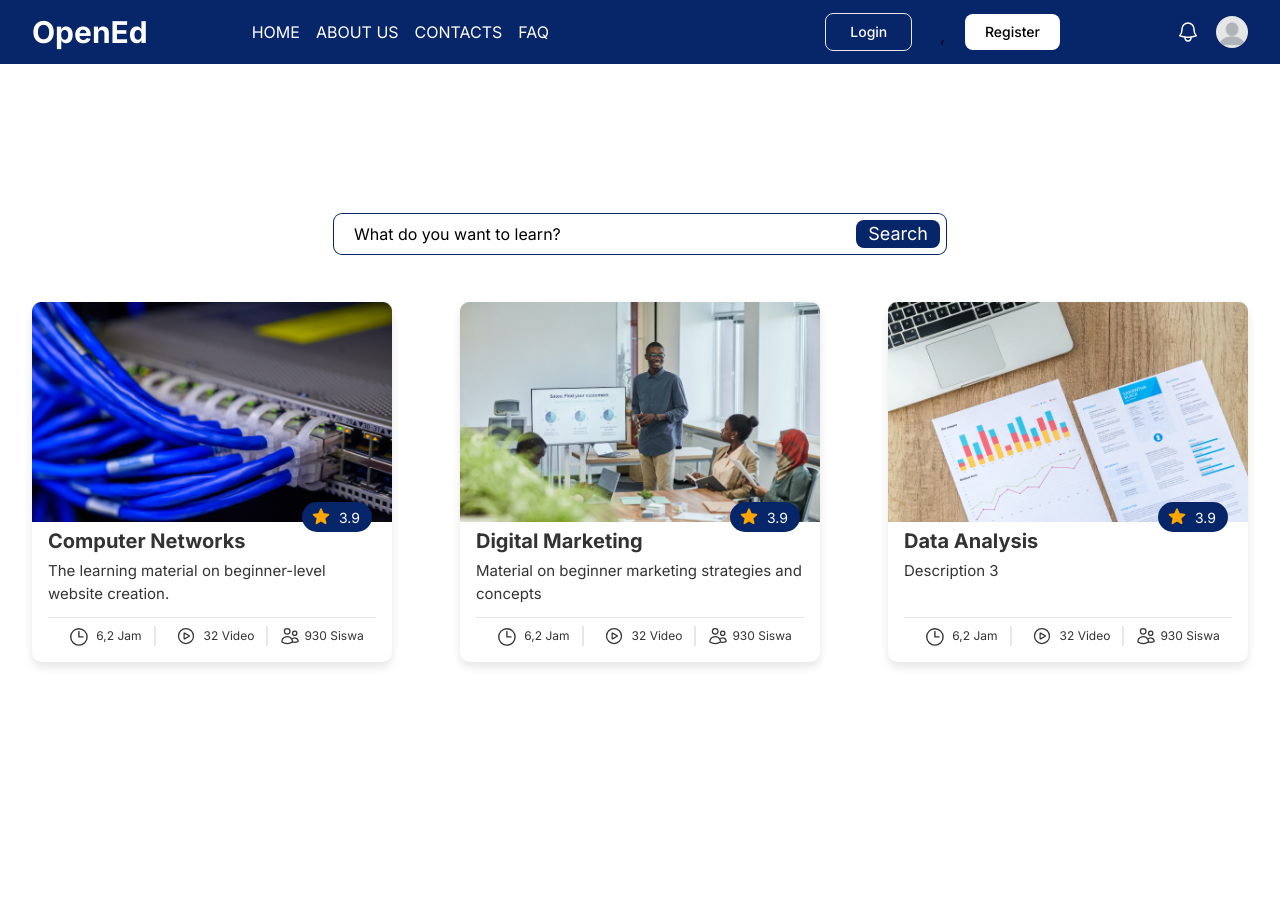
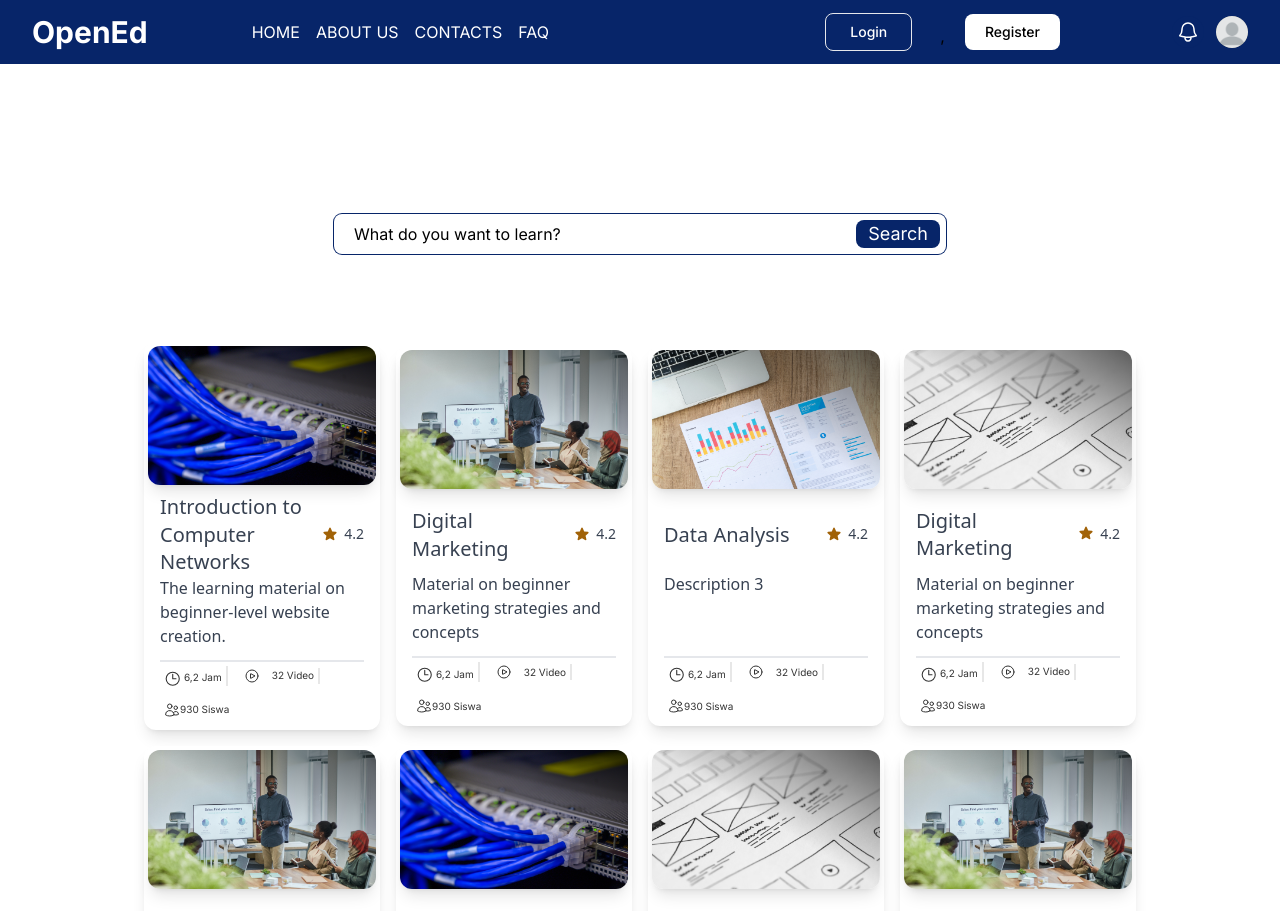
Before and after one commit to Xanvia/MOOC-IT-Center-UOP, a Next.js app in the folder frontend/: page / in a window 1280 px wide. Shown: the top 911 px of the page. Before the commit the page ends 800 px from the top, so only its background shows below. Built offline with nearby package versions, Linux system fonts and the light colour scheme; no server answers.

Commit message:
feat: home page cards responsive

```diff
--- a/frontend/src/app/(public)/layout.tsx
+++ b/frontend/src/app/(public)/layout.tsx
@@ -2,6 +2,8 @@ import type { Metadata } from "next";
 import { Inter } from "next/font/google";
 import "@/styles/globals.css";
 import { Toaster } from "sonner";
+import Navbar from "@/components/Navbar/Navbar";
+
 const inter = Inter({ subsets: ["latin"] });
 
 export const metadata: Metadata = {
@@ -17,6 +19,7 @@ export default function RootLayout({
     <html lang="en">
       <body className={inter.className}>
         <Toaster richColors closeButton position="top-right" />
+        <Navbar />
         {children}
       </body>
     </html>
--- a/frontend/src/app/(public)/page.tsx
+++ b/frontend/src/app/(public)/page.tsx
@@ -1,42 +1,77 @@
 "use client";
 import { useEffect, useState } from "react";
-import Cookies from "js-cookie";
-import Navbar from "@/components/Navbar/Navbar";
 import Search from "@/components/Search/Search";
 import CourseCard from "@/components/Course/CourseCard/CourseCard";
 
 const course1 = "/images/course1.png";
 const course2 = "/images/course2.png";
 const course3 = "/images/course3.png";
+const course6 = "/images/course6.png";
+const course5 = "/images/course5.png";
 
 export default function Home() {
   return (
-    <div>
-      <Navbar />
+    <>
       <Search />
-      <div className="flex justify-center space-x-1">
-        <div>
+      <div className="flex grid grid-cols-1 py-10 sm:grid-cols-2 xl:grid-cols-4 lg:grid-cols-3 justify-center items-center mx-10 sm:mx-36 lg:mx-36 gap-4  lg:gap-4 2xl:gap-10">
+        <CourseCard
+          title="Introduction to Computer Networks "
+          description="The learning material on beginner-level website creation."
+          image={course1}
+        />
+
+        <CourseCard
+          title="Digital Marketing"
+          description="Material on beginner marketing strategies and concepts"
+          image={course2}
+        />
+
+        <CourseCard
+          title="Data Analysis"
+          description="Description 3"
+          image={course3}
+        />
+        <CourseCard
+          title="Digital Marketing"
+          description="Material on beginner marketing strategies and concepts"
+          image={course5}
+        />
+        <CourseCard
+          title="Digital Marketing"
+          description="Material on beginner marketing strategies and concepts"
+          image={course2}
+        />
         <CourseCard
           title="Computer Networks "
           description="The learning material on beginner-level website creation."
           image={course1}
         />
-        </div>
-        <div>
+        <CourseCard
+          title="Digital Marketing"
+          description="Material on beginner marketing strategies and concepts"
+          image={course5}
+        />
+        <CourseCard
+          title="Digital Marketing"
+          description="Material on beginner marketing strategies and concepts"
+          image={course2}
+        />
+        <CourseCard
+          title="Computer Networks "
+          description="The learning material on beginner-level website creation."
+          image={course1}
+        />
+        <CourseCard
+          title="Digital Marketing"
+          description="Material on beginner marketing strategies and concepts"
+          image={course6}
+        />
         <CourseCard
           title="Digital Marketing"
           description="Material on beginner marketing strategies and concepts"
           image={course2}
         />
       </div>
-        <div>
-          <CourseCard
-            title="Data Analysis"
-            description="Description 3"
-            image={course3}
-          />
-        </div>
-      </div>
-    </div>
+    </>
   );
 }
--- a/frontend/src/components/Course/CourseCard/CourseCard.tsx
+++ b/frontend/src/components/Course/CourseCard/CourseCard.tsx
@@ -1,7 +1,7 @@
 import React from "react";
 import CourseRatingLabel from "./CourseRatingLabel";
 import CourseStats from "./CourseStats";
-import { CourseCardClasses } from "@/components/components.styles";
+import { CourseCardImageContainerClsx, CourseCardOuterClasses,CourseCardImageClsx, CourseCardTitleContainerClsx, CourseCardTitle, CourseCardDescription } from "@/components/components.styles";
 interface CourseCardProps {
   title: string;
   description: string;
@@ -14,17 +14,22 @@ const CourseCard: React.FC<CourseCardProps> = ({
   image,
 }) => {
   return (
-    <div className={CourseCardClasses}>
-      <div className="flex flex-col w-full">
-        <img src={image} className="relative" />
-        <CourseRatingLabel ratings="3.9" />
-        <div className="flex flex-col text-grey px-4">
-          <div className="flex flex-col text-[#333] py-1 min-h-[95px]">
-            <span className="text-[20px] font-bold">{title}</span>
-            <span className="text-[15px] font-normal pt-1">{description}</span>
-          </div>
-          <CourseStats />
+    <div className={CourseCardOuterClasses}>
+      <div className={CourseCardImageContainerClsx}>
+        <img src={image} alt="ui/ux review check" />
+        <div className={CourseCardImageClsx}></div>
+      </div>
+      <div className="px-4 pt-2">
+        <div className={CourseCardTitleContainerClsx}>
+          <h5 className={CourseCardTitle}>
+            {title}
+          </h5>
+          <CourseRatingLabel ratings="4.2" />
         </div>
+        <p className={CourseCardDescription}>
+          {description}
+        </p>
+        <CourseStats />
       </div>
     </div>
   );
--- a/frontend/src/components/Course/CourseCard/CourseRatingLabel.tsx
+++ b/frontend/src/components/Course/CourseCard/CourseRatingLabel.tsx
@@ -7,21 +7,21 @@ interface RatingLabelProps {
 
 const CourseRatingLabel: React.FC<RatingLabelProps> = ({ ratings }) => {
   return (
-    <div className="fixed flex space-x-2 ml-[270px] mt-[200px] h-[30px] w-[70px] bg-[#072569] mb-2.5 p-1 rounded-[25px]">
+    <p className="flex items-center gap-1.5 font-sans text-sm font-normal leading-relaxed text-blue-gray-900 antialiased">
       <svg
         xmlns="http://www.w3.org/2000/svg"
-        viewBox="0 0 20 20"
-        fill="orange"
-        className="w-5 h-5 ml-[5px]"
+        viewBox="0 0 24 24"
+        fill="currentColor"
+        className="-mt-0.5 h-4 w-4 text-yellow-700"
       >
         <path
-          fillRule="evenodd"
-          d="M10.868 2.884c-.321-.772-1.415-.772-1.736 0l-1.83 4.401-4.753.381c-.833.067-1.171 1.107-.536 1.651l3.62 3.102-1.106 4.637c-.194.813.691 1.456 1.405 1.02L10 15.591l4.069 2.485c.713.436 1.598-.207 1.404-1.02l-1.106-4.637 3.62-3.102c.635-.544.297-1.584-.536-1.65l-4.752-.382-1.831-4.401Z"
-          clipRule="evenodd"
-        />
+          fill-rule="evenodd"
+          d="M10.788 3.21c.448-1.077 1.976-1.077 2.424 0l2.082 5.007 5.404.433c1.164.093 1.636 1.545.749 2.305l-4.117 3.527 1.257 5.273c.271 1.136-.964 2.033-1.96 1.425L12 18.354 7.373 21.18c-.996.608-2.231-.29-1.96-1.425l1.257-5.273-4.117-3.527c-.887-.76-.415-2.212.749-2.305l5.404-.433 2.082-5.006z"
+          clip-rule="evenodd"
+        ></path>
       </svg>
-      <p className="text-white text-sm mt-0.5">{ratings}</p>
-    </div>
+      {ratings}
+    </p>
   );
 };
 
--- a/frontend/src/components/Course/CourseCard/CourseStats.tsx
+++ b/frontend/src/components/Course/CourseCard/CourseStats.tsx
@@ -2,15 +2,15 @@ import React from "react";
 
 const CourseStats: React.FC = ({}) => {
   return (
-    <div className="flex justify-center items-center py-2 border-t border-[#e7e7e7]">
-      <div className="flex items-center text-[#333] px-3 border-r-2 border-r-[#e7e7e7] border-solid">
+    <div className="w-full inline-flex flex-wrap items-center gap-4 mt-3 pl-1 pt-1 pb-3 group border-t-2">
+    <div className="flex justify-center 2xl:px-1 items-center pt-1 items-center text-[#333] border-r-2 border-r-[#e7e7e7] border-solid">
       <svg
         xmlns="http://www.w3.org/2000/svg"
         fill="none"
         viewBox="0 0 22 22"
         strokeWidth="1.5"
         stroke="currentColor"
-          className="w-5 h-5 mx-2"
+        className="w-4 h-4 2xl:mx-2"
       >
         <path
           strokeLinecap="round"
@@ -18,16 +18,16 @@ const CourseStats: React.FC = ({}) => {
           d="M12 6v6h4.5m4.5 0a9 9 0 1 1-18 0 9 9 0 0 1 18 0Z"
         />
       </svg>
-        <span className="text-[12px]">6,2 Jam</span>
+      <span className="text-[10px] mx-1">6,2 Jam</span>
     </div>
-      <div className="flex items-center text-[#333] px-3 py-0 border-r-2 border-r-[#e7e7e7] border-solid">
+    <div className="flex items-center text-[#333] border-r-2 border-r-[#e7e7e7] border-solid">
       <svg
         xmlns="http://www.w3.org/2000/svg"
         fill="none"
         viewBox="0 0 24 24"
         strokeWidth="1.5"
         stroke="currentColor"
-          className="w-5 h-5 mx-2"
+        className="w-4 h-4 mr-2"
       >
         <path
           strokeLinecap="round"
@@ -40,16 +40,16 @@ const CourseStats: React.FC = ({}) => {
           d="M15.91 11.672a.375.375 0 0 1 0 .656l-5.603 3.113a.375.375 0 0 1-.557-.328V8.887c0-.286.307-.466.557-.327l5.603 3.112Z"
         />
       </svg>
-        <span className="text-[12px]">32 Video</span>
+      <span className="text-[10px] mx-1">32 Video</span>
     </div>
-      <div className="flex items-center text-[#333] px-3 py-0">
+    <div className="flex items-center text-[#333] ">
       <svg
         xmlns="http://www.w3.org/2000/svg"
         fill="none"
         viewBox="0 0 24 24"
         strokeWidth="1.5"
         stroke="currentColor"
-          className="w-5 h-5 mr-1"
+        className="w-4 h-4"
       >
         <path
           strokeLinecap="round"
@@ -57,7 +57,7 @@ const CourseStats: React.FC = ({}) => {
           d="M15 19.128a9.38 9.38 0 0 0 2.625.372 9.337 9.337 0 0 0 4.121-.952 4.125 4.125 0 0 0-7.533-2.493M15 19.128v-.003c0-1.113-.285-2.16-.786-3.07M15 19.128v.106A12.318 12.318 0 0 1 8.624 21c-2.331 0-4.512-.645-6.374-1.766l-.001-.109a6.375 6.375 0 0 1 11.964-3.07M12 6.375a3.375 3.375 0 1 1-6.75 0 3.375 3.375 0 0 1 6.75 0Zm8.25 2.25a2.625 2.625 0 1 1-5.25 0 2.625 2.625 0 0 1 5.25 0Z"
         />
       </svg>
-        <span className="flex text-[12px]">930 Siswa</span>
+      <span className="flex text-[10px] 2xl:ml-2">930 Siswa</span>
     </div>
   </div>
   );
--- a/frontend/src/components/components.styles.ts
+++ b/frontend/src/components/components.styles.ts
@@ -349,13 +349,73 @@ export const CloseButtonClasses = clsx(
   "items-center"
 );
 
-export const CourseCardClasses = clsx(
+export const CourseCardOuterClasses = clsx(
+  "relative",
   "flex",
-  "justify-center",
-  "max-w-[360px]",
-  "h-[360px]",
-  "shadow-[0_5px_10px_rgba(0,0,0,0.1)]",
+  "w-full",
+  "max-w-[20rem]",
+  "lg:max-w-[26rem]",
+  "flex-col",
+  "rounded-xl",
   "bg-white",
-  "rounded-[10px]",
-  " mx-8"
+  "bg-clip-border",
+  "text-gray-700",
+  "shadow-lg",
 );
+
+export const CourseCardImageContainerClsx = clsx(
+  "relative",
+  "lg:mx-1",
+  "mt-1",
+  "overflow-hidden",
+  "text-white",
+  "shadow-lg",
+  "rounded-xl",
+  "bg-blue-gray-500",
+  "bg-clip-border",
+  "shadow-blue-gray-500/40"
+);
+
+
+export const CourseCardImageClsx = clsx(
+  "absolute",
+  "inset-0",
+  "w-full",
+  "h-full",
+  "bg-gradient-to-tr",
+  "from-transparent",
+  "via-transparent",
+  "to-black/60"
+);
+
+export const CourseCardTitleContainerClsx = clsx(
+  "flex",
+  "items-center",
+  "justify-between",
+  "min-h-[80px]",
+  "md:min-h-[75px]",
+  "2xl:min-h-[60px]",
+  "w-full"
+);
+
+export const CourseCardTitle = clsx(
+  "block",
+  "font-sans",
+  "text-[20px]",
+  "antialiased",
+  "font-medium",
+  "leading-snug",
+  "tracking-normal",
+  "text-blue-gray-900"
+);
+export const CourseCardDescription = clsx(
+  "block",
+  "font-sans",
+  "text-base",
+  "antialiased",
+  "text-grey-700",
+  "font-light",
+  "min-h-[80px]",
+  "md:min-h-[72px]",
+  "2xl:min-h-[47px]"
+);
```
Lines whose indentation alone changed are shown as unchanged.
